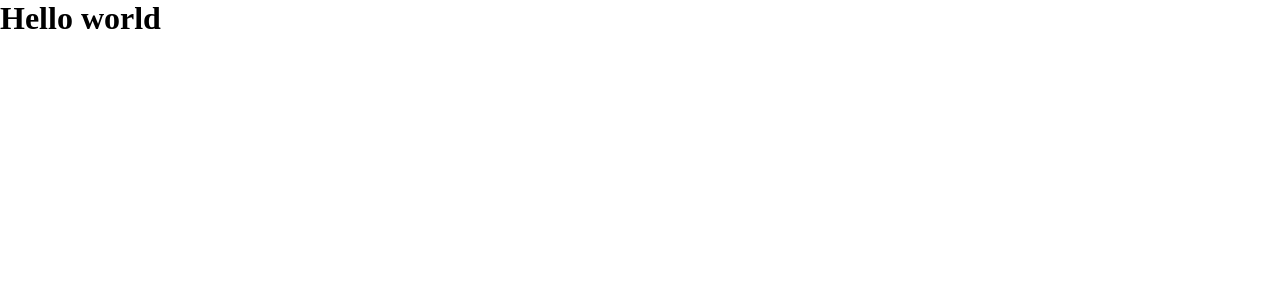
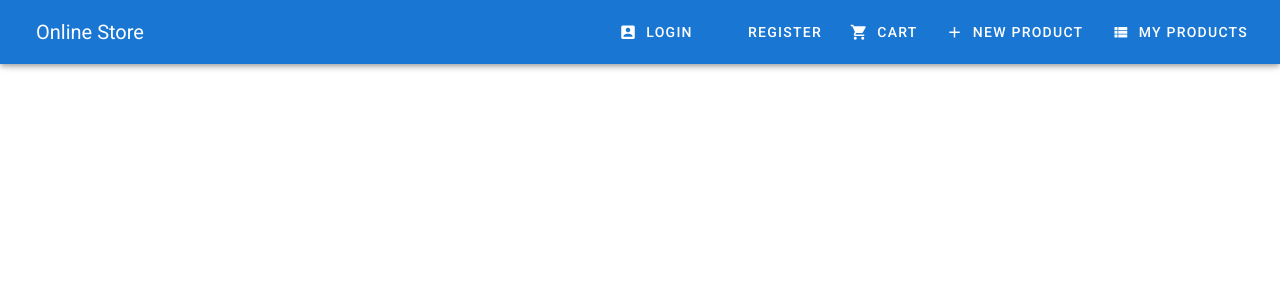
Before and after one commit to Artem71/OnlineStore, a Vue app: page / in a window 1280 px wide. Shown: the top 300 px of the page. Built offline with nearby package versions, Linux system fonts and the light colour scheme.

Commit message:
add menu

```diff
--- a/src/App.vue
+++ b/src/App.vue
@@ -1,10 +1,15 @@
 <template>
-  <h1>Hello world</h1>
+  <v-app>
+   <navbar />
+  </v-app>
 </template>
 
 <script>
-
+import Navbar from './components/Navbar'
 export default {
-  name: 'App'
+  name: 'App',
+  components: {
+    Navbar
+  }
 }
 </script>
--- /dev/null
+++ b/src/components/Navbar.vue
@@ -0,0 +1,66 @@
+<template>
+  <div>
+    <v-navigation-drawer app temporary v-model="sideNav">
+     <v-list>
+      <v-list-item
+        v-for="(link, index) in links"
+        :key="index"
+        :to="link.url"
+      >
+        <v-list-item-icon>
+          <v-icon
+          >
+            {{ link.icon }}
+          </v-icon>
+        </v-list-item-icon>
+
+        <v-list-item-content>
+          <v-list-item-title v-text="link.title"></v-list-item-title>
+        </v-list-item-content>
+
+
+      </v-list-item>
+    </v-list>
+    </v-navigation-drawer>
+
+    <v-app-bar dark color="primary">
+     <v-app-bar-nav-icon
+      @click="sideNav = !sideNav"
+      class="hidden-md-and-up"
+     ></v-app-bar-nav-icon>
+
+      <v-toolbar-title>Online Store</v-toolbar-title>
+
+      <v-spacer></v-spacer>
+
+      <v-btn
+        class="hidden-sm-and-down"
+        v-for="(link, i) in links"
+        :key="i"
+        text
+        :to="link.url"
+      >
+        <v-icon left>{{ link.icon }}</v-icon>
+        {{ link.title }}
+      </v-btn>
+    </v-app-bar>
+    <v-main>
+        <router-view></router-view>
+    </v-main>
+  </div>
+</template>
+
+<script>
+export default {
+  data: () => ({
+    sideNav: false,
+    links: [
+      { title: 'Login', icon: 'mdi-account-box', url: '/login' },
+      { title: 'Register', icon: 'mdi-face', url: '/register' },
+      { title: 'Cart', icon: 'mdi-cart', url: '/checkout' },
+      { title: 'New Product', icon: 'mdi-plus', url: '/new' },
+      { title: 'My Products', icon: 'mdi-view-list', url: '/list' },
+    ]
+  })
+}
+</script>
```
